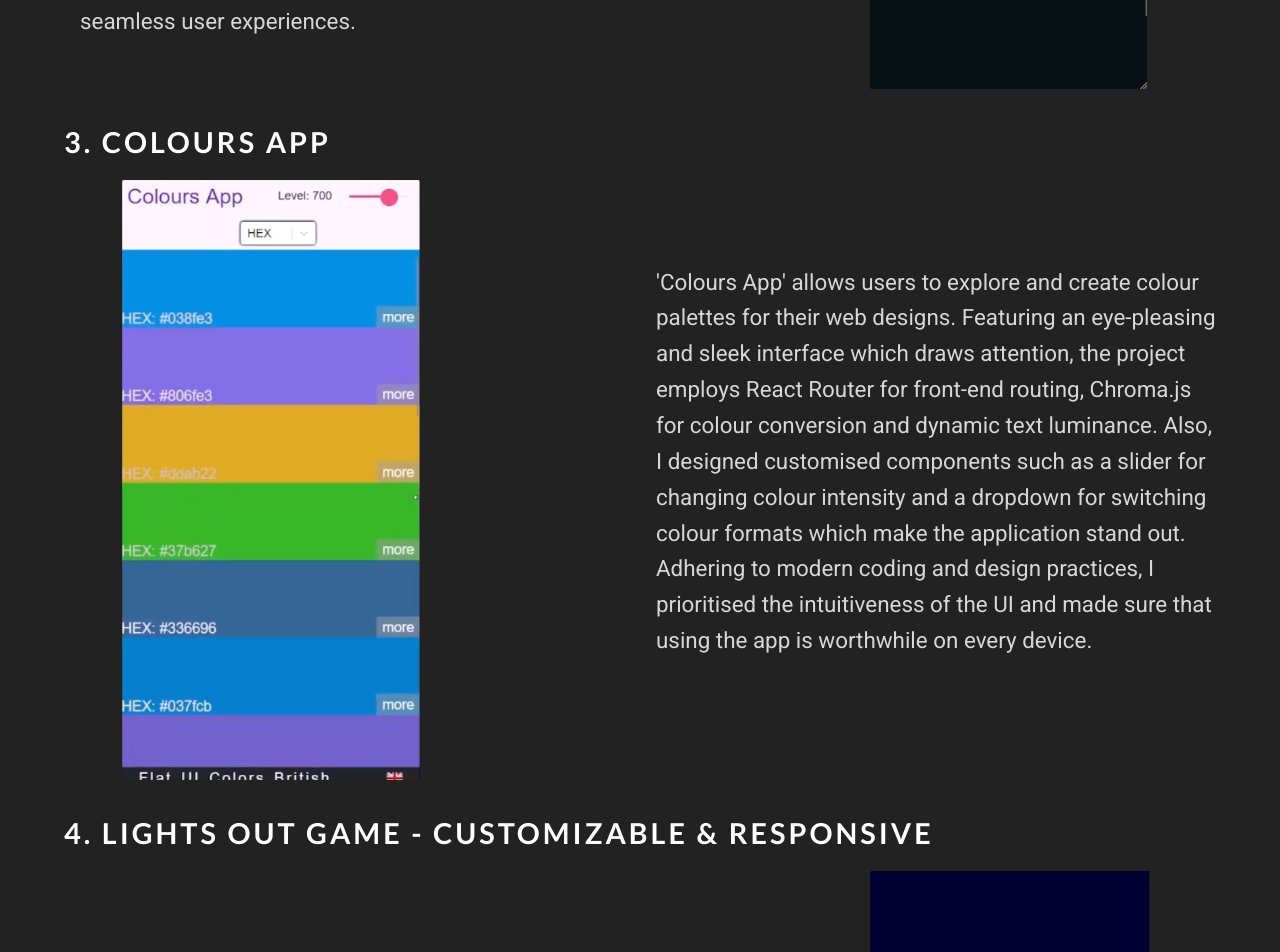
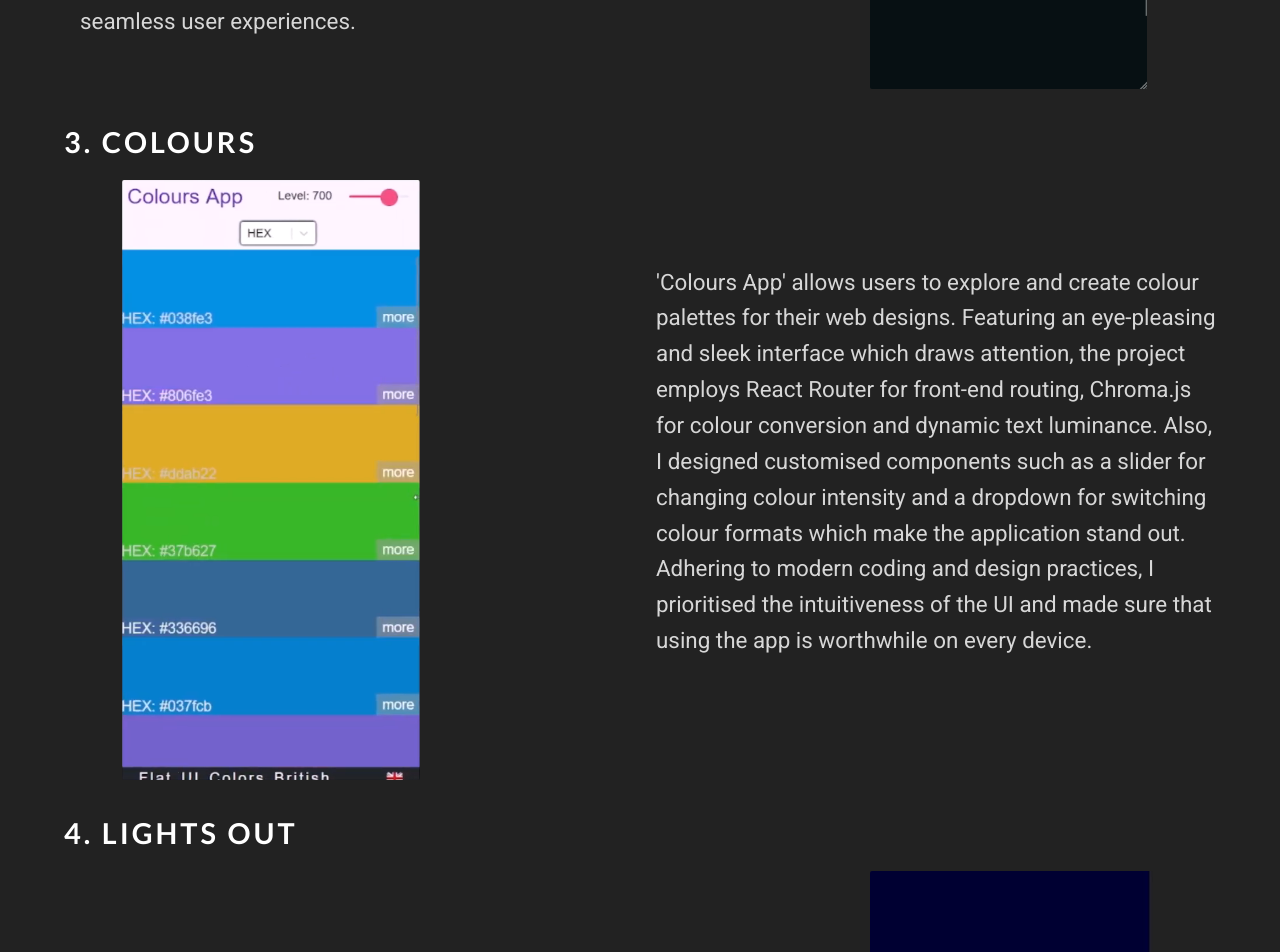
Before and after one commit to aamodpandey/Portfolio, a plain HTML site: page index.html in a window 1280 px wide. Shown: the part 4540-5492 px from the top of the page. Drawn offline with nearby package versions, Linux system fonts and the light colour scheme.

Commit message:
Update index.html

```diff
--- a/index.html
+++ b/index.html
@@ -275,7 +275,7 @@
             </li>
             <li>
               <a href="https://youtu.be/MO7M6n9ejQo" target="_blank"
-                ><h3>3. Colours App</h3></a
+                ><h3>3. Colours</h3></a
               >
               <div class="grid 5">
                 <img
@@ -304,7 +304,7 @@
 
             <li>
               <a href="https://aamodpandey.github.io/lightsout/" target="_blank"
-                ><h3>4. Lights Out Game - Customizable & Responsive</h3></a
+                ><h3>4. Lights Out</h3></a
               >
               <div class="grid 4">
                 <img
@@ -329,7 +329,7 @@
             </li>
             <li>
               <a href="https://todo-react-aamod.netlify.app/" target="_blank"
-                ><h3>5. React TODO App</h3></a
+                ><h3>5. React todo</h3></a
               >
               <div class="grid 3">
                 <img
```
